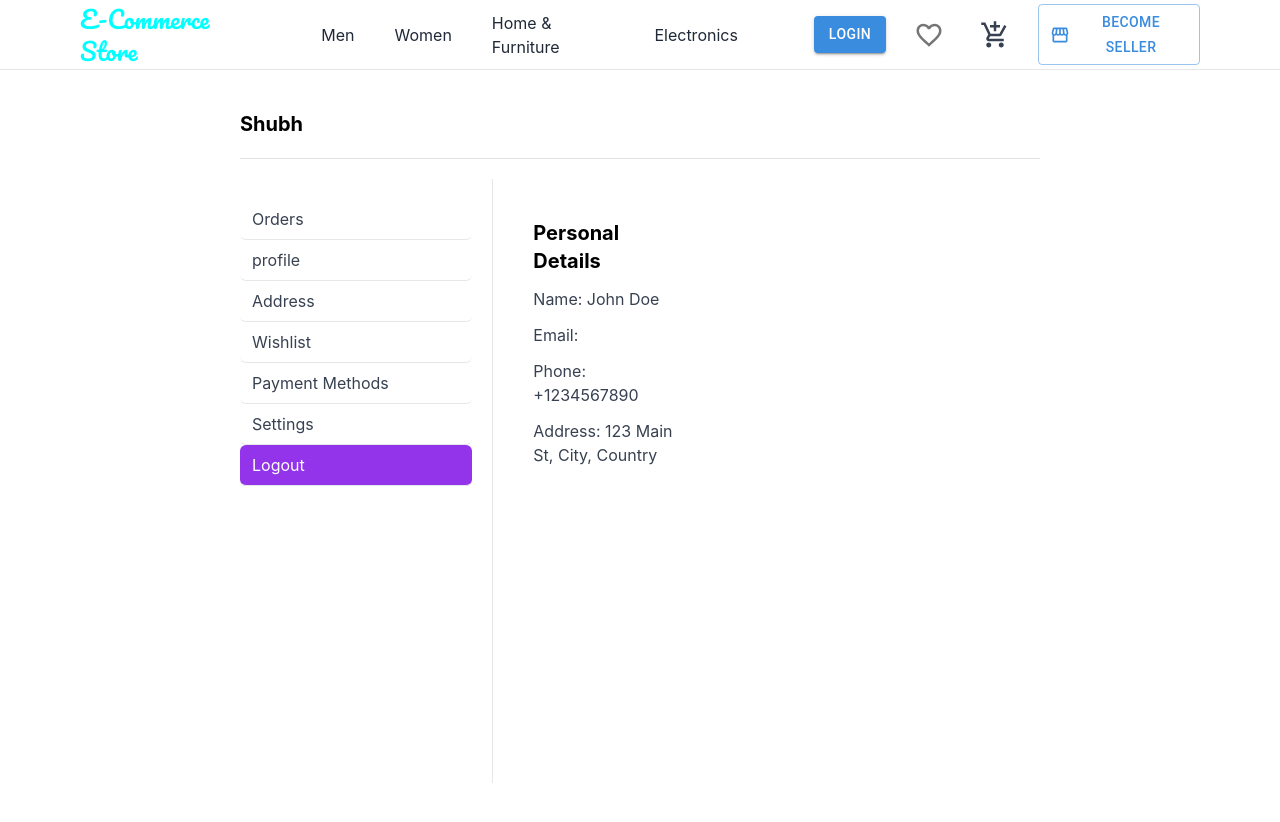
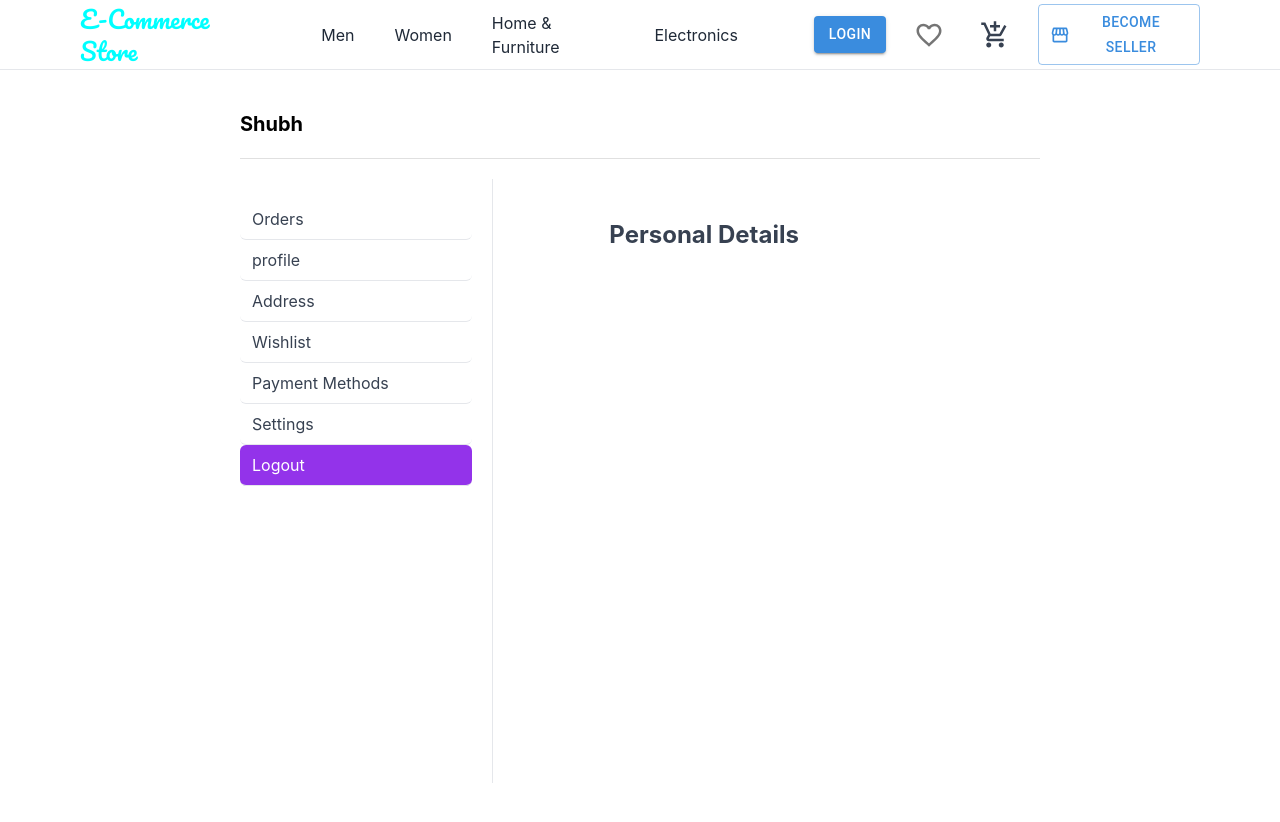
Before and after one commit to shubhcoding01/ecomproject, a React (Create React App) app: page /account/logout in a window 1280 px wide. Shown: the top 822 px of the page. Built offline with nearby package versions, Linux system fonts and the light colour scheme; some icons are missing.

Commit message:
Refactor UserDetails component to uncomment and adjust layout for personal details section

```diff
--- a/src/customer/pages/Account/UserDetails.tsx
+++ b/src/customer/pages/Account/UserDetails.tsx
@@ -5,7 +5,7 @@ const UserDetails = () => {
     <div className='flex justify-center py-10'>
         {/* {Personal Details} */}
 
-        <div className='w-full lg:w-[30%]'>
+        {/* <div className='w-full lg:w-[30%]'>
             <div className='flex items-center pb-3 justify-between'>
                 <h1 className='text-xl font-bold'>Personal Details</h1>
             </div>
@@ -15,10 +15,11 @@ const UserDetails = () => {
                 <p className='text-gray-700'>Phone: +1234567890</p>
                 <p className='text-gray-700'>Address: 123 Main St, City, Country</p>
             </div>
-        </div>
+        </div> */}
 
         <div className='w-full lg:w-[70%]'>
             <div className='flex items-center pb-3 justify-between'>
+                <h1 className='text-2xl font-bold text-gray-700'>Personal Details</h1>
 
 
 
```
